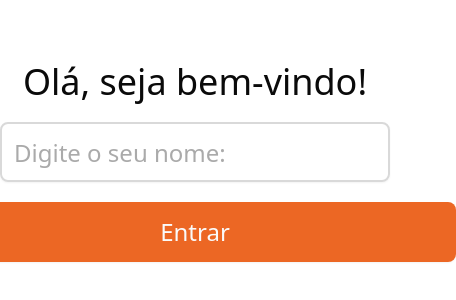
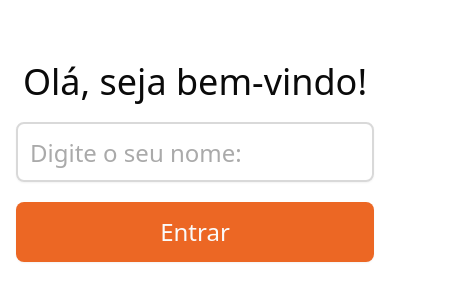
Before and after one commit to diegogpicoli/teddy-open-finance, a React (Vite) app: page /login in a window 390 px wide. Shown: the part 260-560 px from the top of the page, 456 px wide, since content can reach past the window. Built offline with nearby package versions, Linux system fonts and the light colour scheme.

Commit message:
feat: adiciona responsividade na tela de login

```diff
--- a/src/features/login/components/login-form.tsx
+++ b/src/features/login/components/login-form.tsx
@@ -10,7 +10,7 @@ export default function LoginForm() {
     <Form {...form}>
       <form
         onSubmit={form.handleSubmit(handleLogin)}
-        className="min-h-dvh flex flex-col justify-center items-center gap-5"
+        className="min-h-dvh flex flex-col justify-center items-center gap-5 mx-4 sm:mx-0"
       >
         <h1 className="text-4xl font-normal">Olá, seja bem-vindo!</h1>
         <FormField
@@ -20,7 +20,7 @@ export default function LoginForm() {
             <FormItem className="w-full flex justify-center items-center">
               <FormControl>
                 <Input
-                  className="max-w-[521px] min-h-[60px] placeholder:text-2xl !text-2xl"
+                  className="sm:max-w-[521px] min-h-[60px]  placeholder:text-2xl !text-2xl"
                   placeholder="Digite o seu nome:"
                   {...field}
                 />
@@ -28,7 +28,9 @@ export default function LoginForm() {
             </FormItem>
           )}
         />
-        <Button className="min-w-[521px] min-h-[60px] text-2xl">Entrar</Button>
+        <Button className="sm:max-w-[521px] w-full min-h-[60px] text-2xl">
+          Entrar
+        </Button>
       </form>
     </Form>
   );
```
